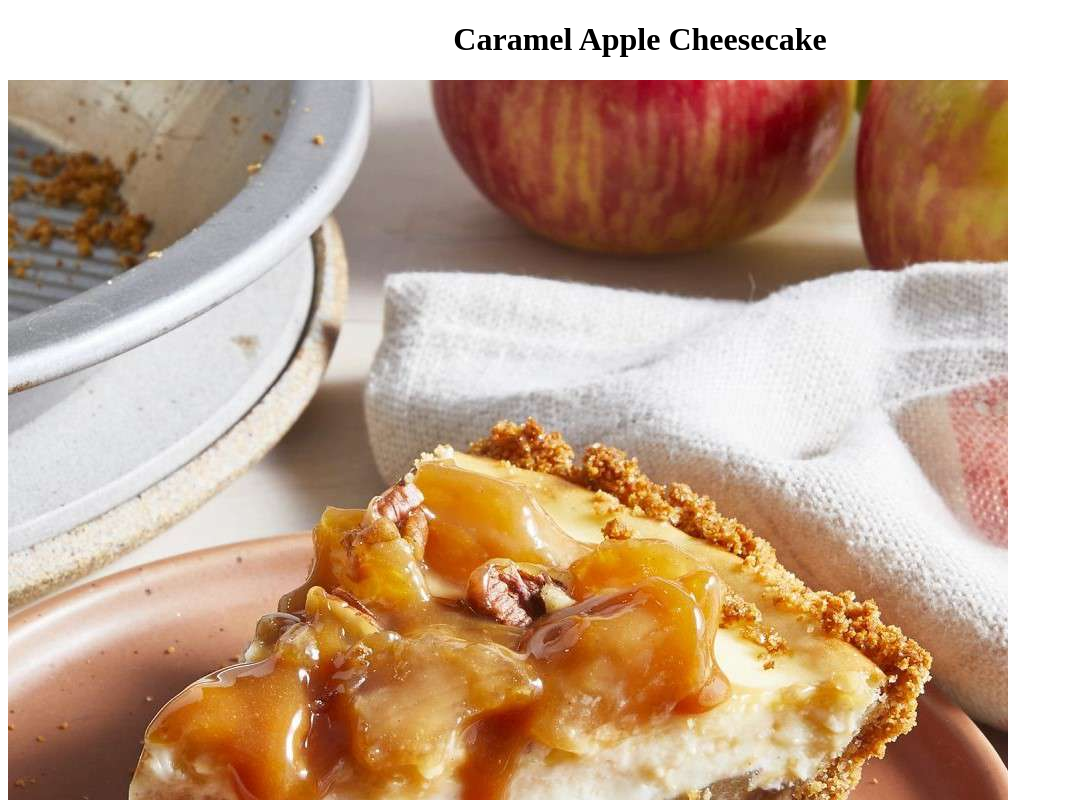
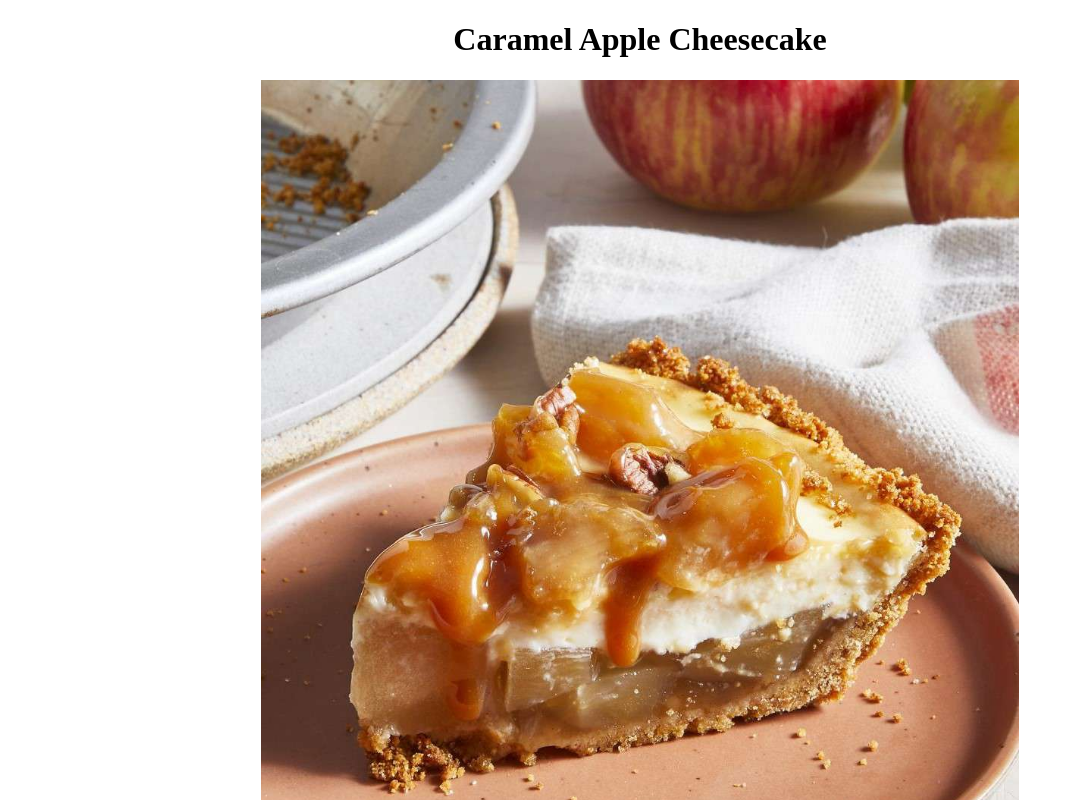
Before and after one commit to murat-yes-i-am/odin-recipes, a plain HTML site: page recipes/caramel-apple-cheesecake.html in a window 1280 px wide. Shown: the top 800 px of the page, without its empty margins (0-1074 px from the left). Drawn offline with Linux system fonts and the light colour scheme.

Commit message:
feat: add dish-image class
- Add .dish-image selector in recipe-style.css
- Add dish-image class in each recipe html file

```diff
--- a/recipes/caramel-apple-cheesecake.html
+++ b/recipes/caramel-apple-cheesecake.html
@@ -10,8 +10,11 @@
 
 <body>
   <h1 class="main-heading">Caramel Apple Cheesecake</h1>
-  <img src="../images/8469-apple-cheesecake-with-caramel-sauce-f36446532caa457a934e02d2e5d34d29.jpg"
-    alt="caramel apple cheesecake">
+  <img
+    src="../images/8469-apple-cheesecake-with-caramel-sauce-f36446532caa457a934e02d2e5d34d29.jpg"
+    alt="caramel apple cheesecake"
+    class="dish-image"
+  >
 
   <h2>Description</h2>
   <p>
--- a/recipes/recipe-style.css
+++ b/recipes/recipe-style.css
@@ -7,3 +7,10 @@ html {
 .main-heading {
   text-align: center;
 }
+
+.dish-image {
+  display: block;
+  width: 60%;
+  height: auto;
+  margin: 0 auto;
+}
```
Also changed, not shown: recipes/garlic-chicken-fried-chicken.html (+5 -1 lines), recipes/old-fashioned-pancakes.html (+1 -0 lines).
